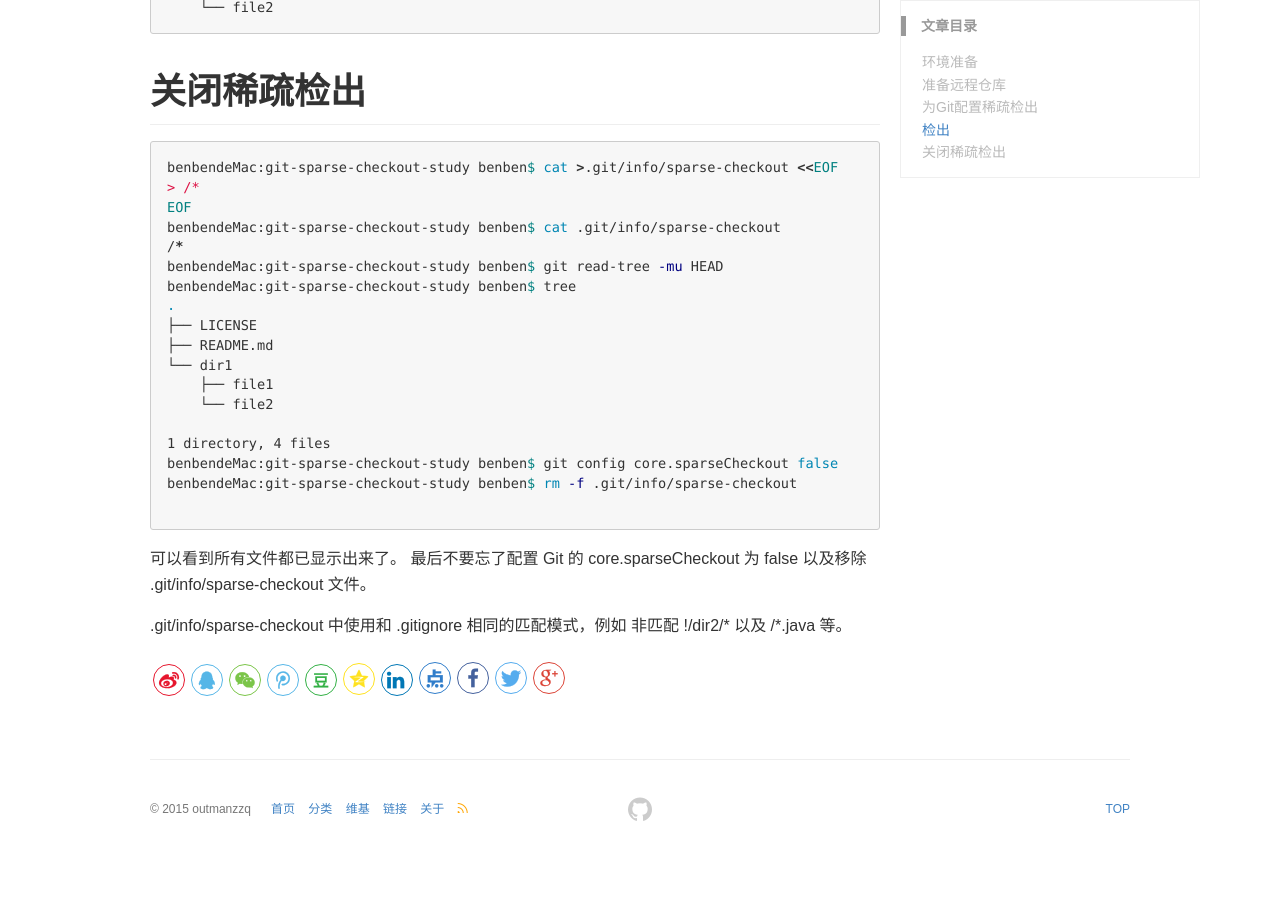
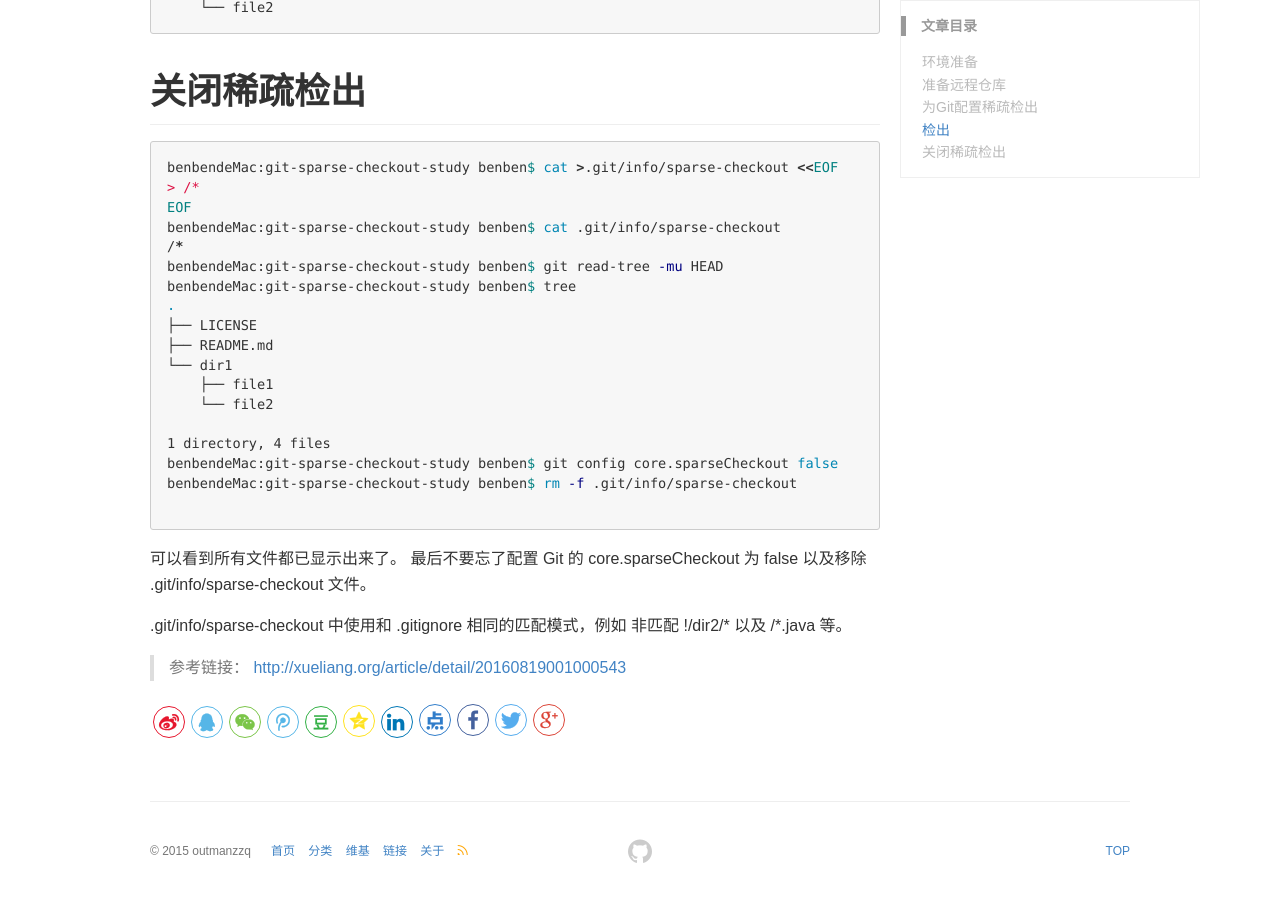
Before and after one commit to outmanzzq/outmanzzq.github.io, a Jekyll site: the page built from _posts/2018-01-02-git-checkout-file.md, in a window 1280 px wide and 900 px high, scrolled down 2975 px. Built offline with Jekyll 4.4.1, drawn with Linux system fonts in a browser that asks for light colours; comment, search, counter and statistics services are not loaded; before the commit the page ends 3833 px from its top, so only the background shows below that.

Commit message:
update post add ref

```diff
--- a/_posts/2018-01-02-git-checkout-file.md
+++ b/_posts/2018-01-02-git-checkout-file.md
@@ -1,7 +1,7 @@
 ---
 layout: post
 title: Git 从远程仓库检出指定目录或文件
-categories: git
+categories: Git
 description: Git 从远程仓库检出指定目录或文件
 keywords: Git, git checkout
 ---
@@ -153,3 +153,5 @@ benbendeMac:git-sparse-checkout-study benben$ rm -f .git/info/sparse-checkout
 最后不要忘了配置 Git 的 core.sparseCheckout 为 false 以及移除 .git/info/sparse-checkout 文件。
 
 .git/info/sparse-checkout 中使用和 .gitignore 相同的匹配模式，例如 非匹配 !/dir2/* 以及 /*.java 等。
+
+> 参考链接： <http://xueliang.org/article/detail/20160819001000543>
```
